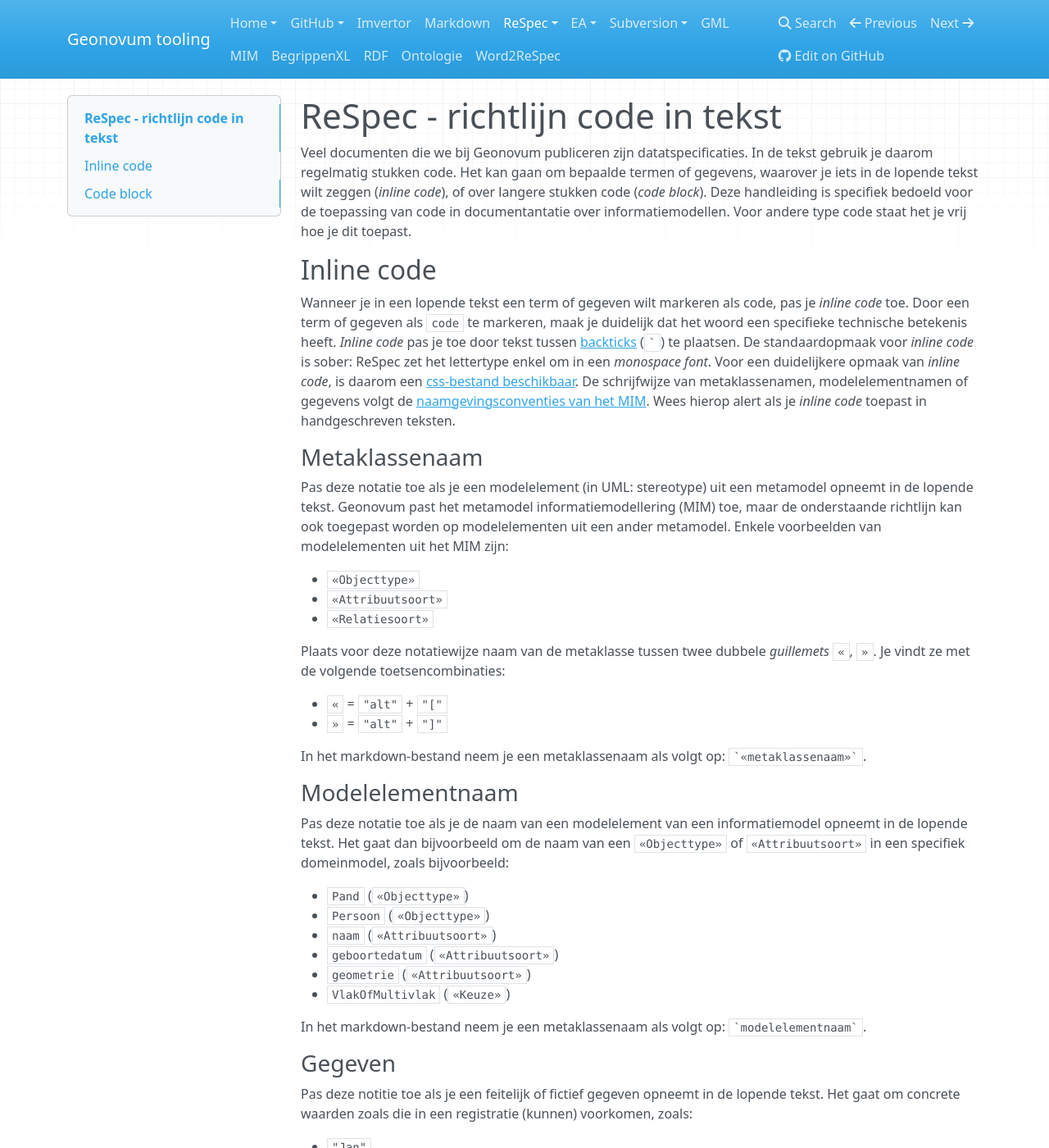
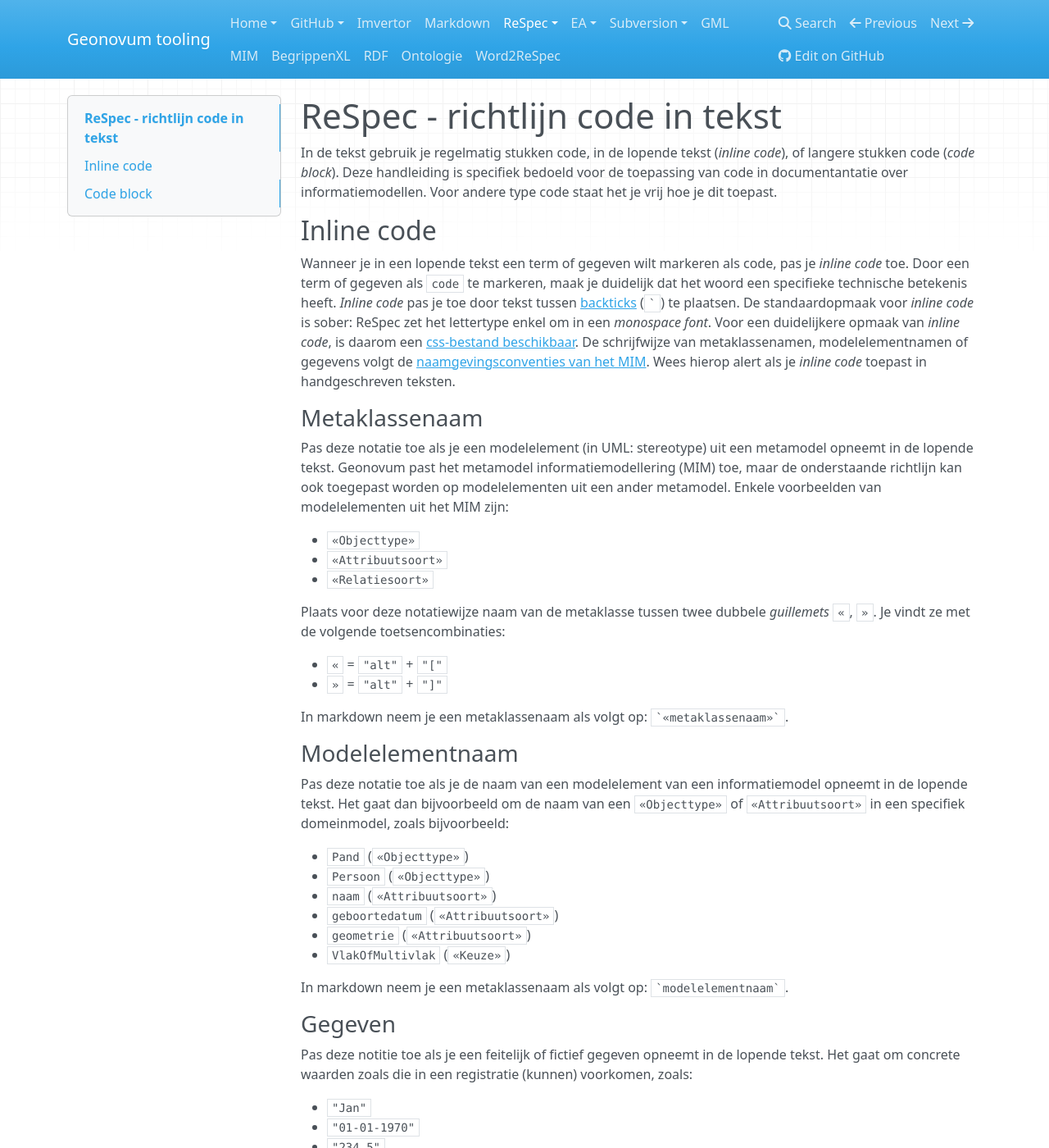
Before and after one commit to Geonovum/handleiding-tooling, an MkDocs documentation site: the page built from docs/ReSpec/ReSpec-code-toepassen.md, in a window 1280 px wide and 1400 px high. Shown: the whole window at 82% size. Built offline with MkDocs 1.6.1, drawn with Linux system fonts in a browser that asks for light colours; nearby versions of some CDN libraries.

Commit message:
update markdownlint en kleine wijzigingen

```diff
--- a/docs/ReSpec/ReSpec-code-toepassen.md
+++ b/docs/ReSpec/ReSpec-code-toepassen.md
@@ -1,9 +1,9 @@
 # ReSpec - richtlijn code in tekst
 
-Veel documenten die we bij Geonovum publiceren zijn datatspecificaties. In de tekst gebruik je daarom regelmatig stukken code. Het kan gaan om bepaalde termen of gegevens, waarover je iets in de lopende tekst wilt zeggen (_inline code_), of over langere stukken code (_code block_).
-Deze handleiding is specifiek bedoeld voor de toepassing van code in documentantatie over informatiemodellen. Voor andere type code staat het je vrij hoe je dit toepast.
+In de tekst gebruik je regelmatig stukken code, in de lopende tekst (_inline code_), of  langere stukken code (_code block_). Deze handleiding is specifiek bedoeld voor de toepassing van code in documentantatie over informatiemodellen. Voor andere type code staat het je vrij hoe je dit toepast.
 
 ## Inline code
+
 Wanneer je in een lopende tekst een term of gegeven wilt markeren als code, pas je _inline code_ toe. Door een term of gegeven als `code` te markeren, maak je duidelijk dat het woord een specifieke technische betekenis heeft. _Inline code_ pas je toe door tekst tussen [backticks](https://en.wikipedia.org/wiki/Backtick) (`` ` ``) te plaatsen. De standaardopmaak voor _inline code_ is sober: ReSpec zet het lettertype enkel om in een _monospace font_. Voor een duidelijkere opmaak van _inline code_, is daarom een [css-bestand beschikbaar](https://github.com/Geonovum/NL-ReSpec-GN-beheer/blob/main/css/inline-code.css). De schrijfwijze van metaklassenamen, modelelementnamen of gegevens volgt de [naamgevingsconventies van het MIM](https://geonovum.github.io/MIM-Werkomgeving/#afspraken-rondom-naamgeving-en-definities). Wees hierop alert als je _inline code_ toepast in handgeschreven teksten.
 
 ### Metaklassenaam
@@ -19,7 +19,7 @@ Plaats voor deze notatiewijze naam van de metaklasse tussen twee dubbele _guille
  - `«` = `"alt"` + `"["`
  - `»` = `"alt"` + `"]"`
 
-In het markdown-bestand neem je een metaklassenaam als volgt op:
+In markdown neem je een metaklassenaam als volgt op:
 `` `«metaklassenaam»` ``.
 
 ### Modelelementnaam
@@ -33,7 +33,7 @@ Pas deze notatie toe als je de naam van een modelelement van een informatiemodel
  - `geometrie` (`«Attribuutsoort»`)
  - `VlakOfMultivlak` (`«Keuze»`)
 
-In het markdown-bestand neem je een metaklassenaam als volgt op:
+In  markdown neem je een metaklassenaam als volgt op:
 `` `modelelementnaam` ``.
 
 ### Gegeven
```
Also changed, not shown: docs/ReSpec/ReSpec-definitielijst-maken.md (+2 -19 lines), .markdownlint.json.
